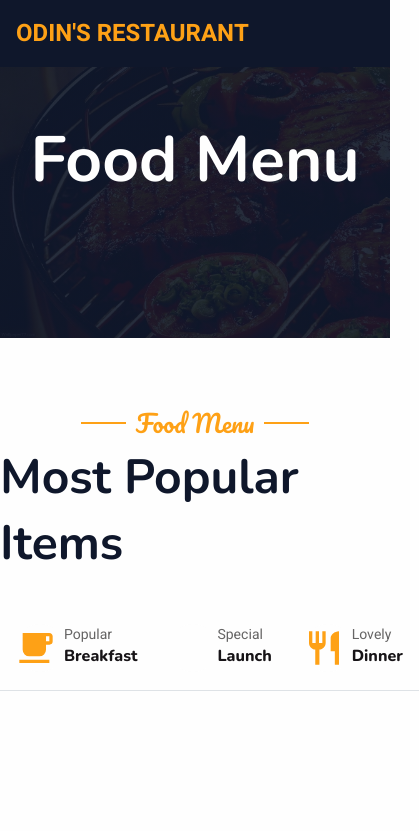
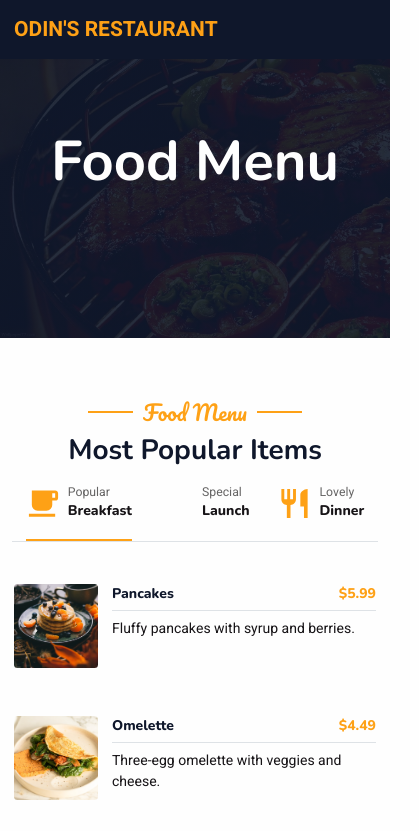
Before and after one commit to Szidelo/odin-restaurant-page, a website built with webpack: page src/template.html in a window 390 px wide. Both pictures are taken after a click on the button "OUR MENU". Shown: the top 831 px of the page, 419 px wide, since content can reach past the window. Built offline with nearby package versions, Linux system fonts and the light colour scheme; files whose address does not match are found by name.

Commit message:
added food card and category list components; implement menu rendering and animations. created constants file

```diff
--- /dev/null
+++ b/src/components/categoryList.js
@@ -0,0 +1,25 @@
+import createFoodCard from "./foodCard.js";
+
+const createListByCategory = (category, food) => {
+	const grid = document.createElement("div");
+	grid.innerHTML = "";
+	grid.classList.add("category-grid");
+
+	let delay = 0;
+
+	food.forEach((foodItem) => {
+		if (foodItem.category === category) {
+			const foodCard = createFoodCard(foodItem);
+
+			foodCard.classList.add("fade-in");
+			foodCard.style.animationDelay = `${delay}s`;
+			delay += 0.15; // adjust delay per card
+
+			grid.appendChild(foodCard);
+		}
+	});
+
+	return grid;
+};
+
+export default createListByCategory;
--- /dev/null
+++ b/src/components/foodCard.js
@@ -0,0 +1,45 @@
+const createFoodCard = (foodItem) => {
+	const { id, name, price, image, description, category } = foodItem;
+
+	const card = document.createElement("div");
+	card.classList.add("food-card", "fade-in-delayed");
+
+	card.setAttribute("data-category", category);
+	card.setAttribute("data-id", id);
+
+	const imageDiv = document.createElement("div");
+	imageDiv.classList.add("food-image");
+
+	const img = document.createElement("img");
+	img.src = image;
+	img.alt = name;
+	img.setAttribute("loading", "lazy");
+	imageDiv.appendChild(img);
+	card.appendChild(imageDiv);
+
+	const contentDiv = document.createElement("div");
+	contentDiv.classList.add("food-content");
+
+	const titleAndPrice = document.createElement("div");
+	titleAndPrice.classList.add("title-and-price");
+	const title = document.createElement("h3");
+	title.textContent = name;
+	const priceTag = document.createElement("p");
+	priceTag.classList.add("price-tag");
+	priceTag.textContent = `$${price.toFixed(2)}`;
+
+	titleAndPrice.appendChild(title);
+	titleAndPrice.appendChild(priceTag);
+	contentDiv.appendChild(titleAndPrice);
+
+	const descriptionText = document.createElement("p");
+	descriptionText.classList.add("description");
+	descriptionText.textContent = description;
+
+	contentDiv.appendChild(descriptionText);
+	card.appendChild(contentDiv);
+
+	return card;
+};
+
+export default createFoodCard;
--- a/src/scripts/header.js
+++ b/src/scripts/header.js
@@ -2,8 +2,8 @@ import "../styles/header/header.css";
 
 import { renderHome } from "../scripts/home.js";
 import { renderMenu } from "../scripts/menu.js";
+import { NAV_ITEMS } from "../utils/constants.js";
 
-const items = ["Home", "About", "Menu", "Contact"];
 const renderHeader = () => {
 	const header = document.createElement("header");
 	const nav = document.createElement("nav");
@@ -17,7 +17,7 @@ const renderHeader = () => {
 	logoContainer.appendChild(logo);
 	nav.appendChild(logoContainer);
 
-	items.forEach((item, i) => {
+	Object.values(NAV_ITEMS).forEach((item, i) => {
 		const li = document.createElement("li");
 		const btn = document.createElement("button");
 		btn.textContent = item;
@@ -52,7 +52,6 @@ const changePage = (e) => {
 	const page = e.target.textContent.trim().toLowerCase();
 	const contentDiv = document.querySelector("#content");
 	contentDiv.innerHTML = "";
-	console.log(page);
 	switch (page) {
 		case "home":
 			renderHome();
@@ -63,4 +62,4 @@ const changePage = (e) => {
 	}
 };
 
-export { renderHeader };
+export { renderHeader, changePage };
--- a/src/scripts/home.js
+++ b/src/scripts/home.js
@@ -4,15 +4,24 @@ import { renderMenu } from "./menu";
 
 const renderHome = () => {
 	const content = document.querySelector("#content");
+	content.innerHTML = "";
 
-	const pageHome = document.createElement("div");
-	pageHome.classList.add("page-home");
+	const pageHome = createElementWithClass("div", "page-home");
+	const container = createElementWithClass("div", "container");
 
-	const container = document.createElement("div");
-	container.classList.add("container");
+	const contentSection = createHomeContentSection();
+	const imageSection = createImageSection();
 
-	const contentDiv = document.createElement("div");
-	contentDiv.classList.add("page-home__content");
+	container.appendChild(contentSection);
+	container.appendChild(imageSection);
+	pageHome.appendChild(container);
+	content.appendChild(pageHome);
+};
+
+const createHomeContentSection = () => {
+	const section = createElementWithClass("div", "page-home__content");
+
+	section.classList.add("fade-in-from-left");
 
 	const heading = document.createElement("h1");
 	heading.innerHTML = `Enjoy Our <br /> Delicious Meal`;
@@ -22,35 +31,48 @@ const renderHome = () => {
 		"Lorem ipsum dolor sit amet consectetur, adipisicing elit. Voluptatibus eaque, asperiores cupiditate, esse ex tempora laborum iste illum quaerat alias atque quis, ipsam quasi ad dolorem consectetur porro deleniti a suscipit ea in eos odio.";
 
 	const button = document.createElement("button");
-	button.classList.add("btn");
+	button.classList.add("btn", "fade-in-from-left-delayed");
 	button.textContent = "our menu";
+	button.addEventListener("click", handleMenuButtonClick);
 
-	button.addEventListener("click", () => {
-		content.innerHTML = "";
-		renderMenu();
+	section.appendChild(heading);
+	section.appendChild(paragraph);
+	section.appendChild(button);
+
+	return section;
+};
+
+const createImageSection = () => {
+	const imageDiv = createElementWithClass("div", "page-home__image");
+
+	const img = document.createElement("img");
+	img.src = image;
+	img.alt = "Restaurant image";
+	img.loading = "lazy";
+	img.classList.add("fade-in-opacity");
+
+	imageDiv.appendChild(img);
+	return imageDiv;
+};
+
+const handleMenuButtonClick = () => {
+	const buttons = document.querySelectorAll("header button");
+	buttons.forEach((btn) => {
+		btn.classList.remove("active");
+		if (btn.textContent.trim().toLowerCase() === "menu") {
+			btn.classList.add("active");
+		}
 	});
 
-	contentDiv.appendChild(heading);
-	contentDiv.appendChild(paragraph);
-	contentDiv.appendChild(button);
+	const content = document.querySelector("#content");
+	content.innerHTML = "";
+	renderMenu();
+};
 
-	const imageDiv = document.createElement("div");
-	imageDiv.classList.add("page-home__image");
-
-	const img = document.createElement("img");
-	img.setAttribute("loading", "lazy");
-	img.src = image;
-	img.alt = "Restaurant image";
-
-	imageDiv.appendChild(img);
-
-	container.appendChild(contentDiv);
-	container.appendChild(imageDiv);
-	pageHome.appendChild(container);
-
-	content.innerHTML = "";
-
-	content.appendChild(pageHome);
+const createElementWithClass = (tag, className) => {
+	const el = document.createElement(tag);
+	el.classList.add(className);
+	return el;
 };
 
 export { renderHome };
--- a/src/scripts/menu.js
+++ b/src/scripts/menu.js
@@ -2,97 +2,111 @@ import "../styles/menu/menu.css";
 import coffeeIcon from "../assets/icons/coffee.svg";
 import burgerIcon from "../assets/icons/hamburger.svg";
 import silverwareIcon from "../assets/icons/silverware-fork-knife.svg";
+import createListByCategory from "../components/categoryList.js";
+import { FOOD } from "../utils/food";
+import { createPageBanner } from "../utils/helpers.js";
 
-import { FOOD, FOOD_CATEGORIES } from "../utils/food";
+const items = [
+	{ label: "Popular", category: "Breakfast", icon: coffeeIcon },
+	{ label: "Special", category: "Launch", icon: burgerIcon },
+	{ label: "Lovely", category: "Dinner", icon: silverwareIcon },
+];
 
 const renderMenu = () => {
 	const content = document.querySelector("#content");
-	console.log(FOOD);
 	content.innerHTML = "";
 
-	const pageBanner = document.createElement("div");
-	pageBanner.classList.add("page-banner");
-	const bannerTitle = document.createElement("h1");
-	bannerTitle.textContent = "Food Menu";
-	pageBanner.appendChild(bannerTitle);
+	content.appendChild(createPageBanner("Food Menu"));
 
 	const pageMenu = document.createElement("div");
 	pageMenu.classList.add("page-menu", "fade-in");
 
-	const menuHeader = document.createElement("div");
-	menuHeader.classList.add("menu-header");
+	pageMenu.appendChild(createMenuHeader());
+	pageMenu.appendChild(createMenuContent());
+
+	content.appendChild(pageMenu);
+};
+
+const createMenuHeader = () => {
+	const header = document.createElement("div");
+	header.classList.add("menu-header");
 
 	const sectionTitle = document.createElement("h4");
 	sectionTitle.classList.add("section-title");
 	sectionTitle.textContent = "Food Menu";
 
-	const sectionHeading = document.createElement("h2");
-	sectionHeading.textContent = "Most Popular Items";
+	const heading = document.createElement("h2");
+	heading.textContent = "Most Popular Items";
 
-	menuHeader.appendChild(sectionTitle);
-	menuHeader.appendChild(sectionHeading);
+	header.appendChild(sectionTitle);
+	header.appendChild(heading);
+	return header;
+};
 
-	const menuContent = document.createElement("div");
-	menuContent.classList.add("menu-content");
+const createMenuContent = () => {
+	const content = document.createElement("div");
+	content.classList.add("menu-content");
 
 	const ul = document.createElement("ul");
 
-	const items = [
-		{ label: "Popular", category: "Breakfast", icon: coffeeIcon },
-		{ label: "Special", category: "Launch", icon: burgerIcon },
-		{ label: "Lovely", category: "Dinner", icon: silverwareIcon },
-	];
-
-	items.forEach((item) => {
-		const li = document.createElement("li");
-
-		const iconDiv = document.createElement("div");
-		iconDiv.classList.add("icon-div");
-
-		// fetch and inject svg
-		fetchAndInlineSVG(item.icon, iconDiv);
-
-		const textDiv = document.createElement("div");
-		const label = document.createElement("h5");
-		label.textContent = item.label;
-		const category = document.createElement("h3");
-		category.textContent = item.category;
-
-		textDiv.appendChild(label);
-		textDiv.appendChild(category);
-		li.appendChild(iconDiv);
-		li.appendChild(textDiv);
+	items.forEach((item, index) => {
+		const li = createMenuItem(item);
+		if (index === 0) li.classList.add("active");
 		ul.appendChild(li);
-
-		li.addEventListener("click", handleItemClick);
 	});
 
-	const menuList = document.createElement("div");
-	menuList.classList.add("menu-list");
+	const listContainer = document.createElement("div");
+	listContainer.classList.add("menu-list");
+	const initialList = createListByCategory(items[0].category, FOOD);
 
-	menuContent.appendChild(ul);
-	menuContent.appendChild(menuList);
+	listContainer.appendChild(initialList);
 
-	pageMenu.appendChild(menuHeader);
-	pageMenu.appendChild(menuContent);
+	content.appendChild(ul);
+	content.appendChild(listContainer);
 
-	content.appendChild(pageBanner);
-	content.appendChild(pageMenu);
+	return content;
 };
 
-// fetch svg and inline it
-const fetchAndInlineSVG = async (url, target) => {
-	const res = await fetch(url);
-	const svgText = await res.text();
-	target.innerHTML = svgText;
+const createMenuItem = (item) => {
+	const li = document.createElement("li");
+
+	const iconDiv = document.createElement("div");
+	iconDiv.classList.add("icon-div");
+	fetchAndInlineSVG(item.icon, iconDiv);
+
+	const textDiv = document.createElement("div");
+	textDiv.innerHTML = `<h5>${item.label}</h5><h3>${item.category}</h3>`;
+
+	li.appendChild(iconDiv);
+	li.appendChild(textDiv);
+
+	li.addEventListener("click", handleItemClick);
+	return li;
 };
 
 const handleItemClick = (e) => {
-	const items = document.querySelectorAll(".menu-content li");
-	items.forEach((item) => {
-		item.classList.remove("active");
-	});
+	const allItems = document.querySelectorAll(".menu-content li");
+	allItems.forEach((item) => item.classList.remove("active"));
 	e.currentTarget.classList.add("active");
+
+	const category = e.currentTarget.querySelector("h3").textContent;
+	const menuList = document.querySelector(".menu-list");
+	menuList.innerHTML = "";
+
+	const newList = createListByCategory(category, FOOD);
+	newList.classList.add("fade-in-delayed");
+	menuList.appendChild(newList);
+};
+
+const fetchAndInlineSVG = async (url, target) => {
+	try {
+		const res = await fetch(url);
+		const svgText = await res.text();
+		target.innerHTML = svgText;
+	} catch (err) {
+		console.error("error fetching svg:", err);
+		return null;
+	}
 };
 
 export { renderMenu };
--- a/src/styles/menu/menu.css
+++ b/src/styles/menu/menu.css
@@ -0,0 +1,187 @@
+.page-menu {
+	display: flex;
+	flex-direction: column;
+	max-width: 1440px;
+	margin: 4rem auto;
+}
+
+.menu-header {
+	display: flex;
+	justify-content: center;
+	flex-direction: column;
+	align-items: center;
+}
+
+.section-title {
+	position: relative;
+	font-family: "Pacifico", cursive;
+	color: var(--accent-color);
+	font-size: 1.5rem;
+	font-weight: 400;
+}
+
+.section-title::before {
+	position: absolute;
+	content: "";
+	width: 45px;
+	height: 2px;
+	top: 50%;
+	left: -55px;
+	margin-top: -1px;
+	background: var(--accent-color);
+}
+
+.section-title::after {
+	position: absolute;
+	content: "";
+	width: 45px;
+	height: 2px;
+	top: 50%;
+	right: -55px;
+	margin-top: -1px;
+	background: var(--accent-color);
+}
+
+.menu-header h2 {
+	font-size: 3rem;
+	color: var(--primary-color);
+}
+
+.menu-content {
+	display: flex;
+	flex-direction: column;
+	max-width: 1440px;
+}
+
+.menu-content ul {
+	align-self: center;
+	list-style: none;
+	display: flex;
+	justify-content: center;
+	border-bottom: 1px solid var(--border-color);
+}
+
+.menu-content ul li {
+	margin: 0 1rem;
+	padding: 1rem 0;
+	cursor: pointer;
+	border-bottom: 2px solid transparent;
+	display: flex;
+	user-select: none;
+}
+
+.menu-content ul li.active {
+	border-color: var(--accent-color);
+}
+
+.menu-content ul li .icon-div {
+	display: flex;
+	justify-content: center;
+	align-items: center;
+	width: 3rem;
+	height: 3rem;
+	border-radius: 50%;
+	background-color: var(--light-color);
+}
+
+.menu-content ul li .icon-div svg {
+	fill: var(--accent-color);
+	font-size: 3rem;
+	margin-right: 0.5rem;
+}
+
+.menu-content ul li div h5 {
+	color: var(--grey-color);
+	font-size: 0.875rem;
+	font-weight: 400;
+	font-family: "Heebo", sans-serif;
+}
+
+.menu-content ul li div h3 {
+	color: var(--text-color);
+	font-size: 1rem;
+	font-weight: 800 !important;
+}
+
+.menu-list {
+	margin-top: 2rem;
+	width: 100%;
+}
+
+.category-grid {
+	display: grid;
+	grid-template-columns: 1fr 1fr;
+	gap: 1rem;
+	width: 100%;
+}
+
+.food-card {
+	display: flex;
+	gap: 1rem;
+	align-items: center;
+	padding: 1rem;
+	cursor: pointer;
+}
+
+.food-card:hover {
+	background-color: var(--light-color);
+	box-shadow: 0 0 10px rgba(0, 0, 0, 0.1);
+	transition: all 0.3s ease-in-out;
+}
+
+.food-card .food-content {
+	display: flex;
+	flex-direction: column;
+	gap: 0.5rem;
+	width: 100%;
+	height: 100%;
+	flex: 1 1 auto;
+}
+
+.food-card .food-content .title-and-price {
+	display: flex;
+	justify-content: space-between;
+	padding-bottom: 0.5rem;
+	border-bottom: 1px solid var(--border-color);
+}
+
+.food-card .food-content .title-and-price h3,
+.food-card .food-content .title-and-price p {
+	font-size: 1.25rem !important;
+	font-weight: 800 !important;
+	font-family: "Nunito", sans-serif !important;
+}
+
+.food-card .food-content .title-and-price h3 {
+	color: var(--primary-color);
+}
+
+.food-card .food-content .title-and-price p {
+	color: var(--accent-color);
+}
+
+.food-image img {
+	width: 6rem;
+	height: 6rem;
+	border-radius: 0.25rem;
+	object-fit: cover;
+}
+
+@media (max-width: 768px) {
+	.menu-header h2 {
+		font-size: 2rem;
+		text-align: center;
+	}
+	.section-title h2 {
+		font-size: 2rem;
+		text-align: center;
+	}
+
+	.category-grid {
+		grid-template-columns: 1fr;
+	}
+	.food-card .food-content .title-and-price h3,
+	.food-card .food-content .title-and-price p {
+		font-size: 1rem !important;
+	}
+}
--- a/src/styles/styles.css
+++ b/src/styles/styles.css
@@ -22,132 +22,3 @@ body {
 	margin-bottom: 1rem;
 	color: var(--light-color);
 }
-
-.page-menu {
-	display: flex;
-	flex-direction: column;
-	max-width: 1440px;
-	margin: 4rem auto;
-}
-
-.menu-header {
-	display: flex;
-	justify-content: center;
-	flex-direction: column;
-	align-items: center;
-}
-
-.section-title {
-	position: relative;
-	font-family: "Pacifico", cursive;
-	color: var(--accent-color);
-	font-size: 1.5rem;
-	font-weight: 400;
-}
-
-.section-title::before {
-	position: absolute;
-	content: "";
-	width: 45px;
-	height: 2px;
-	top: 50%;
-	left: -55px;
-	margin-top: -1px;
-	background: var(--accent-color);
-}
-
-.section-title::after {
-	position: absolute;
-	content: "";
-	width: 45px;
-	height: 2px;
-	top: 50%;
-	right: -55px;
-	margin-top: -1px;
-	background: var(--accent-color);
-}
-
-.menu-header h2 {
-	font-size: 3rem;
-	color: var(--primary-color);
-}
-
-.menu-content {
-	display: flex;
-	flex-direction: column;
-	max-width: 1440px;
-	margin: 2rem auto;
-}
-
-.menu-content ul {
-	align-self: center;
-	list-style: none;
-	display: flex;
-	justify-content: center;
-	border-bottom: 1px solid var(--border-color);
-}
-
-.menu-content ul li {
-	margin: 0 1rem;
-	padding: 1rem 0;
-	cursor: pointer;
-	border-bottom: 2px solid transparent;
-	display: flex;
-}
-
-.menu-content ul li.active {
-	border-color: var(--accent-color);
-}
-
-.menu-content ul li .icon-div {
-	display: flex;
-	justify-content: center;
-	align-items: center;
-	width: 3rem;
-	height: 3rem;
-	border-radius: 50%;
-	background-color: var(--light-color);
-}
-
-.menu-content ul li .icon-div svg {
-	fill: var(--accent-color);
-	font-size: 3rem;
-	margin-right: 0.5rem;
-}
-
-.menu-content ul li div h5 {
-	color: var(--grey-color);
-	font-size: 0.875rem;
-	font-weight: 400;
-	font-family: "Heebo", sans-serif;
-}
-
-.menu-content ul li div h3 {
-	color: var(--text-color);
-	font-size: 1rem;
-	font-weight: 800 !important;
-}
-
-.menu-list {
-	display: grid;
-	grid-template-columns: repeat(auto-fit, minmax(40rem, 1fr));
-	gap: 2rem;
-}
-
-.menu-list .menu-item {
-	background-color: var(--light-color);
-	padding: 2rem;
-	border-radius: 1rem;
-	box-shadow: 0 4px 20px rgba(0, 0, 0, 0.1);
-	transition: all 0.3s ease;
-}
-.menu-list .menu-item:hover {
-	box-shadow: 0 8px 40px rgba(0, 0, 0, 0.2);
-}
-
-.food-image {
-	width: 6rem;
-	height: 6rem;
-	border-radius: 0.25rem;
-	object-fit: cover;
-}
--- a/src/styles/utils.css
+++ b/src/styles/utils.css
@@ -64,3 +64,63 @@ h6 {
 		font-size: 0.8rem;
 	}
 }
+
+@keyframes fadeIn {
+	from {
+		opacity: 0;
+		transform: translateY(5rem);
+	}
+	to {
+		opacity: 1;
+		transform: translateY(0);
+	}
+}
+
+@keyframes fadeInOpacity {
+	from {
+		opacity: 0;
+	}
+	to {
+		opacity: 1;
+	}
+}
+
+@keyframes fadeInFromLeft {
+	from {
+		opacity: 0;
+		transform: translateX(-100%);
+	}
+	to {
+		opacity: 1;
+		transform: translateX(0);
+	}
+}
+
+.fade-in {
+	animation: fadeIn 0.6s ease-out both;
+}
+
+.fade-in-from-left {
+	animation: fadeInFromLeft 0.6s ease-out both;
+}
+
+.fade-in-opacity {
+	animation: fadeInOpacity 0.6s ease-out both;
+	animation-delay: 0.6s;
+}
+
+.fade-in-from-left-delayed {
+	animation: fadeInFromLeft 0.6s ease-out both;
+	animation-delay: 0.3s;
+}
+
+.fade-in-delayed {
+	animation: fadeIn 0.6s ease-out both;
+	animation-delay: 0.3s;
+}
+
+@media (max-width: 768px) {
+	* {
+		font-size: 14px;
+	}
+}
--- /dev/null
+++ b/src/utils/constants.js
@@ -0,0 +1,12 @@
+export const FOOD_CATEGORIES = {
+	BREAKFAST: "Breakfast",
+	LAUNCH: "Launch",
+	DINNER: "Dinner",
+};
+
+export const NAV_ITEMS = {
+	HOME: "Home",
+	ABOUT: "About",
+	MENU: "Menu",
+	CONTACT: "Contact",
+};
--- a/src/utils/food.js
+++ b/src/utils/food.js
@@ -1,10 +1,5 @@
 import { getImage } from "./helpers";
-
-export const FOOD_CATEGORIES = {
-	BREAKFAST: "Breakfast",
-	LUNCH: "Lunch",
-	DINNER: "Dinner",
-};
+import { FOOD_CATEGORIES } from "./constants.js";
 
 export const FOOD = [
 	// breakfast
@@ -88,7 +83,7 @@ export const FOOD = [
 		price: 8.99,
 		image: getImage("pizza"),
 		description: "Classic cheese pizza with tomato sauce.",
-		category: FOOD_CATEGORIES.LUNCH,
+		category: FOOD_CATEGORIES.LAUNCH,
 	},
 	{
 		id: 11,
@@ -96,7 +91,7 @@ export const FOOD = [
 		price: 7.49,
 		image: getImage("caesar-salad"),
 		description: "Romaine, parmesan, croutons, and Caesar dressing.",
-		category: FOOD_CATEGORIES.LUNCH,
+		category: FOOD_CATEGORIES.LAUNCH,
 	},
 	{
 		id: 12,
@@ -104,7 +99,7 @@ export const FOOD = [
 		price: 6.99,
 		image: getImage("club-sandwich"),
 		description: "Turkey, bacon, lettuce, and tomato on toast.",
-		category: FOOD_CATEGORIES.LUNCH,
+		category: FOOD_CATEGORIES.LAUNCH,
 	},
 	{
 		id: 13,
@@ -112,7 +107,7 @@ export const FOOD = [
 		price: 7.29,
 		image: getImage("chicken-wrap"),
 		description: "Grilled chicken wrap with fresh veggies.",
-		category: FOOD_CATEGORIES.LUNCH,
+		category: FOOD_CATEGORIES.LAUNCH,
 	},
 	{
 		id: 14,
@@ -120,7 +115,7 @@ export const FOOD = [
 		price: 9.49,
 		image: getImage("burger"),
 		description: "Beef burger with lettuce, tomato, and cheese.",
-		category: FOOD_CATEGORIES.LUNCH,
+		category: FOOD_CATEGORIES.LAUNCH,
 	},
 	{
 		id: 15,
@@ -128,7 +123,7 @@ export const FOOD = [
 		price: 4.99,
 		image: getImage("grilled-cheese"),
 		description: "Melted cheese sandwich on sourdough.",
-		category: FOOD_CATEGORIES.LUNCH,
+		category: FOOD_CATEGORIES.LAUNCH,
 	},
 	{
 		id: 16,
@@ -136,7 +131,7 @@ export const FOOD = [
 		price: 6.79,
 		image: getImage("tuna-salad"),
 		description: "Tuna, mayo, celery, and greens.",
-		category: FOOD_CATEGORIES.LUNCH,
+		category: FOOD_CATEGORIES.LAUNCH,
 	},
 	{
 		id: 17,
@@ -144,7 +139,7 @@ export const FOOD = [
 		price: 12.99,
 		image: getImage("roasted-boar-feast"),
 		description: "Succulent wild boar roasted over an open flame, served with root vegetables and dark rye bread.",
-		category: FOOD_CATEGORIES.LUNCH,
+		category: FOOD_CATEGORIES.LAUNCH,
 	},
 	{
 		id: 18,
@@ -153,7 +148,7 @@ export const FOOD = [
 		image: getImage("root-harvest-bowl"),
 		description:
 			"A warm bowl of roasted carrots, parsnips, beets, and turnips, drizzled with honey-thyme glaze and served with barley.",
-		category: FOOD_CATEGORIES.LUNCH,
+		category: FOOD_CATEGORIES.LAUNCH,
 	},
 
 	// dinner
--- a/src/utils/helpers.js
+++ b/src/utils/helpers.js
@@ -1,3 +1,5 @@
+import fallback from "../assets/food/fallback.png";
+
 const foodImages = require.context("../assets/food", false, /\.(png|jpe?g|svg)$/); // webpack will bundle all images in this directory
 
 export const getImage = (name) => {
@@ -5,6 +7,17 @@ export const getImage = (name) => {
 		return foodImages(`./${name}.jpg`);
 	} catch (error) {
 		console.error(`Error loading image: ${name}`, error);
-		return null;
+		return fallback;
 	}
 };
+
+export const createPageBanner = (title) => {
+	const banner = document.createElement("div");
+	banner.classList.add("page-banner");
+
+	const heading = document.createElement("h1");
+	heading.textContent = title;
+
+	banner.appendChild(heading);
+	return banner;
+};
```
Also changed, not shown: src/assets/food/fallback.png (added), src/scripts/footer.js (added).
